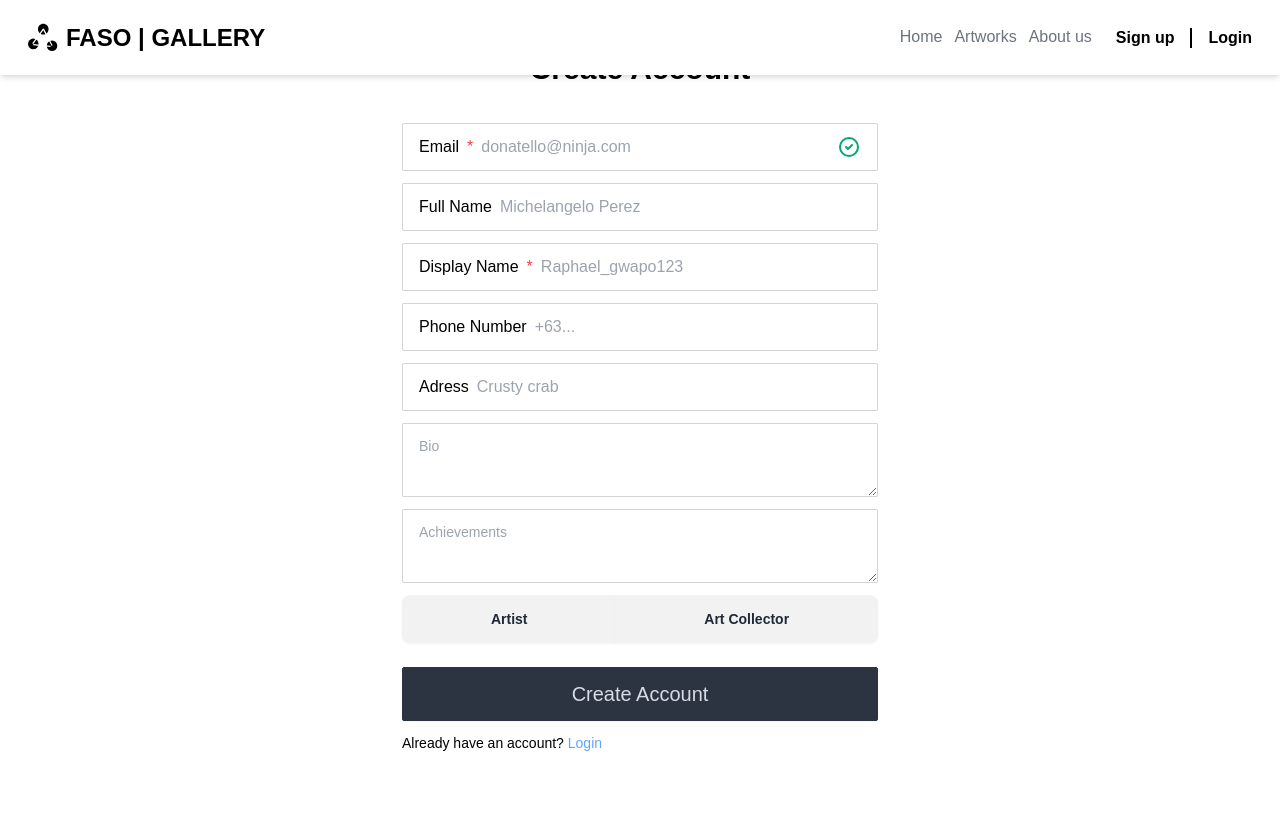
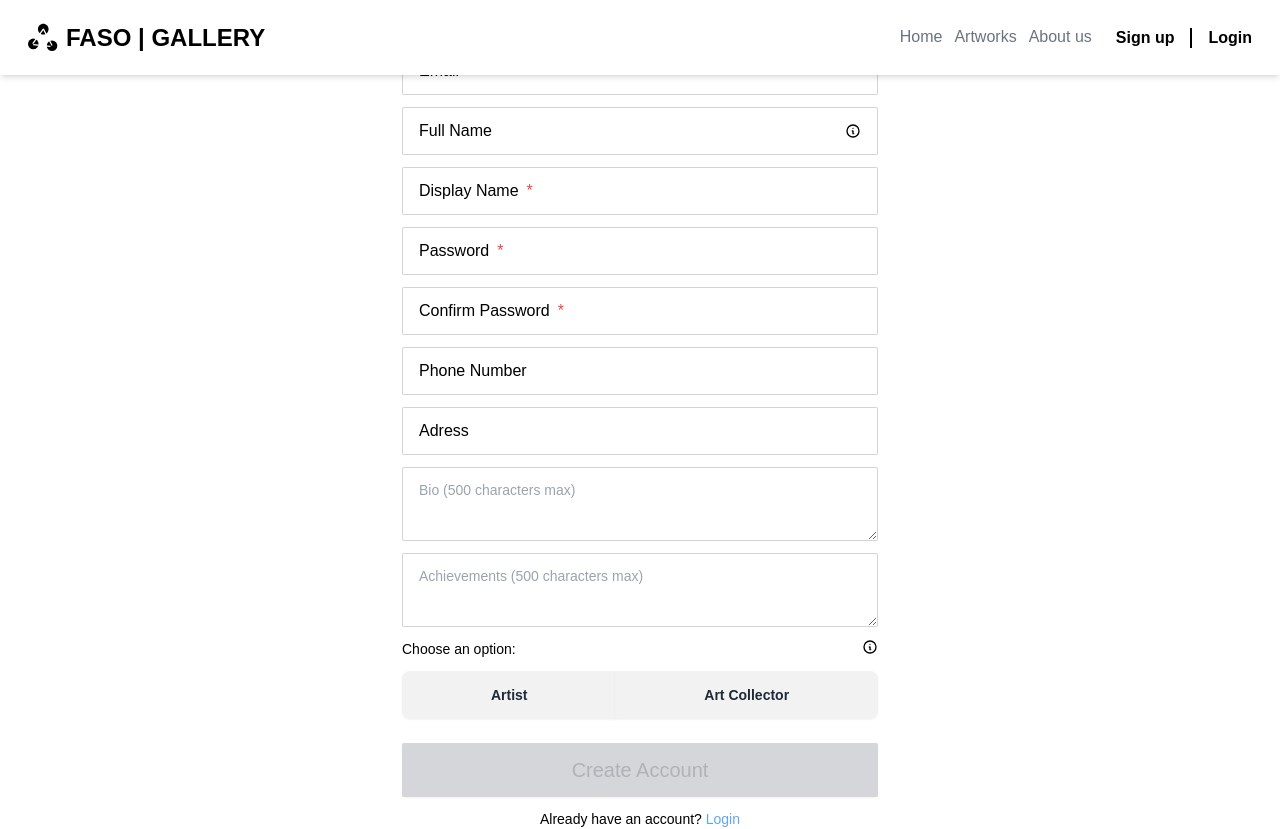
Before and after one commit to jourdancatarina3/art-gallery-frontend, a Next.js app: page /register in a window 1280 px wide. Before the commit the page ends 800 px from the top, so only its background shows below. Built offline with nearby package versions, Linux system fonts and the light colour scheme; no server answers; a web font is replaced by a local one.

Commit message:
add validators for register page and fix email checker bug

```diff
--- a/src/components/auth/RegisterPane.jsx
+++ b/src/components/auth/RegisterPane.jsx
@@ -1,19 +1,33 @@
 'use client';
 
-import { useState } from 'react';
+import { useState, useEffect } from 'react';
 import Image from 'next/image';
 import Link from 'next/link';
+import { useDebouncedCallback } from 'use-debounce';
 
 import { useAuthStore } from '@/store/auth';
 
+const infoMaxLength = {
+    email: 50,
+    fullName: 50,
+    username: 50,
+    password: 50,
+    phoneNumber: 15,
+    address: 100,
+    bio: 5000,
+    achievements: 5000,
+}
+
 function RegisterPane() {
     const { checkEmailAvailability, register } = useAuthStore();
-    const [email, setEmail] = useState('');
+    const [email, setEmail] = useState(null);
     const [fullName, setFullName] = useState('');
     const [userName, setUserName] = useState('');
     const [password, setPassword] = useState('');
-    const [confirmPassword, setConfirmPassword] = useState('');
-    const [isEmailAvailable, setIsEmailAvailable] = useState(true);
+    const [confirmPassword, setConfirmPassword] = useState(null);
+    const [isPasswordMatch, setIsPasswordMatch] = useState(null);
+    const [isEmailAvailable, setIsEmailAvailable] = useState(null);
+    const [isValidEmailFormat, setIsValidEmailFormat] = useState(null);
     const [isCheckingEmail, setIsCheckingEmail] = useState(false);
     const [avatarUrl, setAvatarUrl] = useState(null);
     const [phoneNumber, setPhoneNumber] = useState('');
@@ -21,6 +35,69 @@ function RegisterPane() {
     const [userType, setUserType] = useState(null);
     const [achievements, setAchievements] = useState('');
     const [about, setAbout] = useState('');
+
+    const emailFormatChecker = () => {
+        const emailPattern = /^[^\s@]+@[^\s@]+\.[^\s@]+$/;
+        return emailPattern.test(email.trim());
+    }
+
+    const checkEmailFormat = useDebouncedCallback(() => {
+        if (email !== '') {
+            const isValid = emailFormatChecker(email);
+            setIsValidEmailFormat(isValid);
+            if (isValid) {
+                checkEmailAvailable();
+            } else {
+                setIsEmailAvailable(null);
+            }
+        }
+    }, 1000);
+
+    const checkEmailAvailable = () => {
+        setIsCheckingEmail(true);
+        checkEmailAvailability(email).then(res => {
+            setIsEmailAvailable(res.is_available);
+            setIsCheckingEmail(false);
+        });
+    }
+
+    const handleFullnameInput = (value) => {
+        if (fullName === userName) {
+            setUserName(value)
+        }
+        setFullName(value);
+    }
+
+    const checkPasswordsMatch = useDebouncedCallback(() => {
+        setIsPasswordMatch(password === confirmPassword);
+    }, 500)
+
+    const validateUserData = () => {
+        if (email.trim().length > infoMaxLength.email || !isValidEmailFormat || !isEmailAvailable
+            || fullName.trim().length > infoMaxLength.fullName || userName.trim().length > infoMaxLength.username
+            || password.trim().length > infoMaxLength.password || !isPasswordMatch
+            || phoneNumber.trim().length > infoMaxLength.phoneNumber || about.trim().length > infoMaxLength.bio
+            || achievements.trim().length > infoMaxLength.achievements || !(userType == 0 || userType == 1 || userType === null)
+        ) {
+            return false;
+        }
+        return true;
+    }
+
+    useEffect(() => {
+        if (email !== null) {
+            setIsEmailAvailable(null)
+            setIsValidEmailFormat(null)
+            checkEmailFormat();
+        }
+    }, [email]);
+
+    useEffect(() => {
+        if (confirmPassword !== null) {
+            setIsPasswordMatch(null);
+            checkPasswordsMatch();
+        }
+    }, [password, confirmPassword]);
 
     return (
         <form className="min-w-[350px] max-w-[500px] grow flex flex-col gap-4 mb-[80px] px-3">
@@ -31,12 +108,20 @@ function RegisterPane() {
             <div className="flex flex-col gap-3">
                 <label className="input input-bordered flex items-center gap-2 rounded-sm">
                     Email<span className="text-red-500">*</span>
-                    <input type="text" className="grow" placeholder="donatello@ninja.com" />
+                    <input
+                        onChange={(e) => setEmail(e.target.value)}
+                        type="text" className="grow" placeholder="" maxLength={infoMaxLength.email}
+                    />
                     {isEmailAvailable !== null && isEmailAvailable && (
                         <svg xmlns="http://www.w3.org/2000/svg" className="stroke-current shrink-0 h-6 w-6 text-success" fill="none" viewBox="0 0 24 24"><path strokeLinecap="round" strokeLinejoin="round" strokeWidth="2" d="M9 12l2 2 4-4m6 2a9 9 0 11-18 0 9 9 0 0118 0z" /></svg>
                     )}
                     {isEmailAvailable !== null && !isEmailAvailable && (
-                        <div className="tooltip tooltip-right tooltip-error" data-tip="Email is already taken :(">
+                        <div className="tooltip tooltip-left tooltip-error" data-tip="Email is already taken :(">
+                            <svg xmlns="http://www.w3.org/2000/svg" className="stroke-current shrink-0 h-6 w-6 text-error" fill="none" viewBox="0 0 24 24"><path strokeLinecap="round" strokeLinejoin="round" strokeWidth="2" d="M10 14l2-2m0 0l2-2m-2 2l-2-2m2 2l2 2m7-2a9 9 0 11-18 0 9 9 0 0118 0z" /></svg>
+                        </div>
+                    )}
+                    {isValidEmailFormat !== null && !isValidEmailFormat && (
+                        <div className="tooltip tooltip-left tooltip-error" data-tip="Invalid email">
                             <svg xmlns="http://www.w3.org/2000/svg" className="stroke-current shrink-0 h-6 w-6 text-error" fill="none" viewBox="0 0 24 24"><path strokeLinecap="round" strokeLinejoin="round" strokeWidth="2" d="M10 14l2-2m0 0l2-2m-2 2l-2-2m2 2l2 2m7-2a9 9 0 11-18 0 9 9 0 0118 0z" /></svg>
                         </div>
                     )}
@@ -44,30 +129,85 @@ function RegisterPane() {
                         <span className="loading loading-infinity loading-sm text-success"></span>
                     )}
                 </label>
-                <label className="input input-bordered flex items-center gap-2 rounded-sm">
+                <label
+                    className="input input-bordered flex items-center gap-2 rounded-sm"
+                >
                     Full Name
-                    <input type="text" className="grow" placeholder="Michelangelo Perez" />
+                    <input
+                        onChange={(e) => handleFullnameInput(e.target.value)}
+                        type="text" className="grow" placeholder="" maxLength={infoMaxLength.fullName}
+                    />
+                    <div className="tooltip tooltip-left" data-tip="This information is kept private and will not be displayed publicly.">
+                        <svg xmlns="http://www.w3.org/2000/svg" fill="none" viewBox="0 0 24 24" className="stroke-current shrink-0 w-4 h-4"><path stroke-linecap="round" stroke-linejoin="round" stroke-width="2" d="M13 16h-1v-4h-1m1-4h.01M21 12a9 9 0 11-18 0 9 9 0 0118 0z"></path></svg>
+                    </div>
                 </label>
-                <label className="input input-bordered flex items-center gap-2 rounded-sm">
+                <label
+                    className="input input-bordered flex items-center gap-2 rounded-sm"
+                >
                     Display Name<span className="text-red-500">*</span>
-                    <input type="text" className="grow" placeholder="Raphael_gwapo123" />
+                    <input
+                        value={userName}
+                        onChange={(e) => setUserName(e.target.value)}
+                        type="text" className="grow" placeholder="" maxLength={infoMaxLength.username}
+                    />
+                </label>
+                <label
+                    className="input input-bordered flex items-center gap-2 rounded-sm"
+                >
+                    Password<span className="text-red-500">*</span>
+                    <input
+                        onChange={(e) => setPassword(e.target.value)}
+                        type="password" className="grow" placeholder="" maxLength={infoMaxLength.password}
+                    />
+                </label>
+                <label
+                    className="input input-bordered flex items-center gap-2 rounded-sm"
+                >
+                    Confirm Password<span className="text-red-500">*</span>
+                    <input
+                        onChange={(e) => setConfirmPassword(e.target.value)}
+                        type="password" className="grow" placeholder=""  maxLength={infoMaxLength.password}
+                    />
+                    {isPasswordMatch !== null && !isPasswordMatch && (
+                        <div className="tooltip tooltip-left tooltip-error" data-tip="Passwords do not match">
+                            <svg xmlns="http://www.w3.org/2000/svg" className="stroke-current shrink-0 h-6 w-6 text-error" fill="none" viewBox="0 0 24 24"><path strokeLinecap="round" strokeLinejoin="round" strokeWidth="2" d="M10 14l2-2m0 0l2-2m-2 2l-2-2m2 2l2 2m7-2a9 9 0 11-18 0 9 9 0 0118 0z" /></svg>
+                        </div>
+                    )}
                 </label>
                 <label className="input input-bordered flex items-center gap-2 rounded-sm">
                     Phone Number
-                    <input type="text" className="grow" placeholder="+63..." />
+                    <input
+                        onChange={(e) => setPhoneNumber(e.target.value)}
+                        type="text" className="grow" placeholder="" maxLength={infoMaxLength.phoneNumber}
+                    />
                 </label>
                 <label className="input input-bordered flex items-center gap-2 rounded-sm">
                     Adress
-                    <input type="text" className="grow" placeholder="Crusty crab" />
+                    <input
+                        onChange={(e) => setAddress(e.target.value)}
+                        type="text" className="grow" placeholder="" maxLength={infoMaxLength.address}
+                    />
                 </label>
-                <textarea className="textarea textarea-bordered rounded-sm" placeholder="Bio"></textarea>
-                <textarea className="textarea textarea-bordered rounded-sm" placeholder="Achievements"></textarea>
+                <textarea
+                    onChange={(e) => setAbout(e.target.value)}
+                    className="textarea textarea-bordered rounded-sm" placeholder="Bio (500 characters max)" maxLength={infoMaxLength.bio}
+                ></textarea>
+                <textarea
+                    onChange={(e) => setAchievements(e.target.value)}
+                    className="textarea textarea-bordered rounded-sm" placeholder="Achievements (500 characters max)" maxLength={infoMaxLength.achievements}
+                ></textarea>
+                <div className="flex justify-between">
+                    <p className="text-sm">Choose an option:</p>
+                    <div className="tooltip tooltip-left" data-tip="This information is collected for data analysis purposes.">
+                        <svg xmlns="http://www.w3.org/2000/svg" fill="none" viewBox="0 0 24 24" className="stroke-current shrink-0 w-4 h-4"><path stroke-linecap="round" stroke-linejoin="round" stroke-width="2" d="M13 16h-1v-4h-1m1-4h.01M21 12a9 9 0 11-18 0 9 9 0 0118 0z"></path></svg>
+                    </div>
+                </div>
                 <div className="join w-full flex">
-                    <button type="button" className={`btn join-item grow hover:bg-green-300 ${userType === 0 ? 'bg-green-300' : ''}`} onClick={() => setUserType(0)}>Artist</button>
-                    <button type="button" className={`btn join-item grow hover:bg-green-300 ${userType === 1 ? 'bg-green-300' : ''}`} onClick={() => setUserType(1)}>Art Collector</button>
+                    <button type="button" className={`btn join-item grow ${userType === 0 ? 'btn-neutral' : ''}`} onClick={() => setUserType(0)}>Artist</button>
+                    <button type="button" className={`btn join-item grow ${userType === 1 ? 'btn-neutral' : ''}`} onClick={() => setUserType(1)}>Art Collector</button>
                 </div>
-                <button disabled={!isEmailAvailable || isCheckingEmail} type="submit" class="mt-3 h-full btn btn-neutral text-xl rounded-sm font-normal py-3">Create Account</button>
-                <div className="">
+                <button disabled={!isEmailAvailable || isCheckingEmail || !isPasswordMatch} type="submit" class="mt-3 h-full btn btn-neutral text-xl rounded-sm font-normal py-3">Create Account</button>
+                <div className="flex justify-center">
                     <p className="text-sm" >Already have an account? <Link href="/login" className="text-blue-400 text-sm">Login</Link></p>
                 </div>
             </div>
--- a/src/store/auth.js
+++ b/src/store/auth.js
@@ -50,7 +50,7 @@ export const useAuthStore = create((set) => ({
     },
     checkEmailAvailability: async (email) => {
         try {
-            const data = await axiosInstance.post('check-email/', { email });
+            const data = await axiosInstance.get('check-email/', { params: {email} });
             return data.data;
         } catch (error) {
             console.log(error);
```
